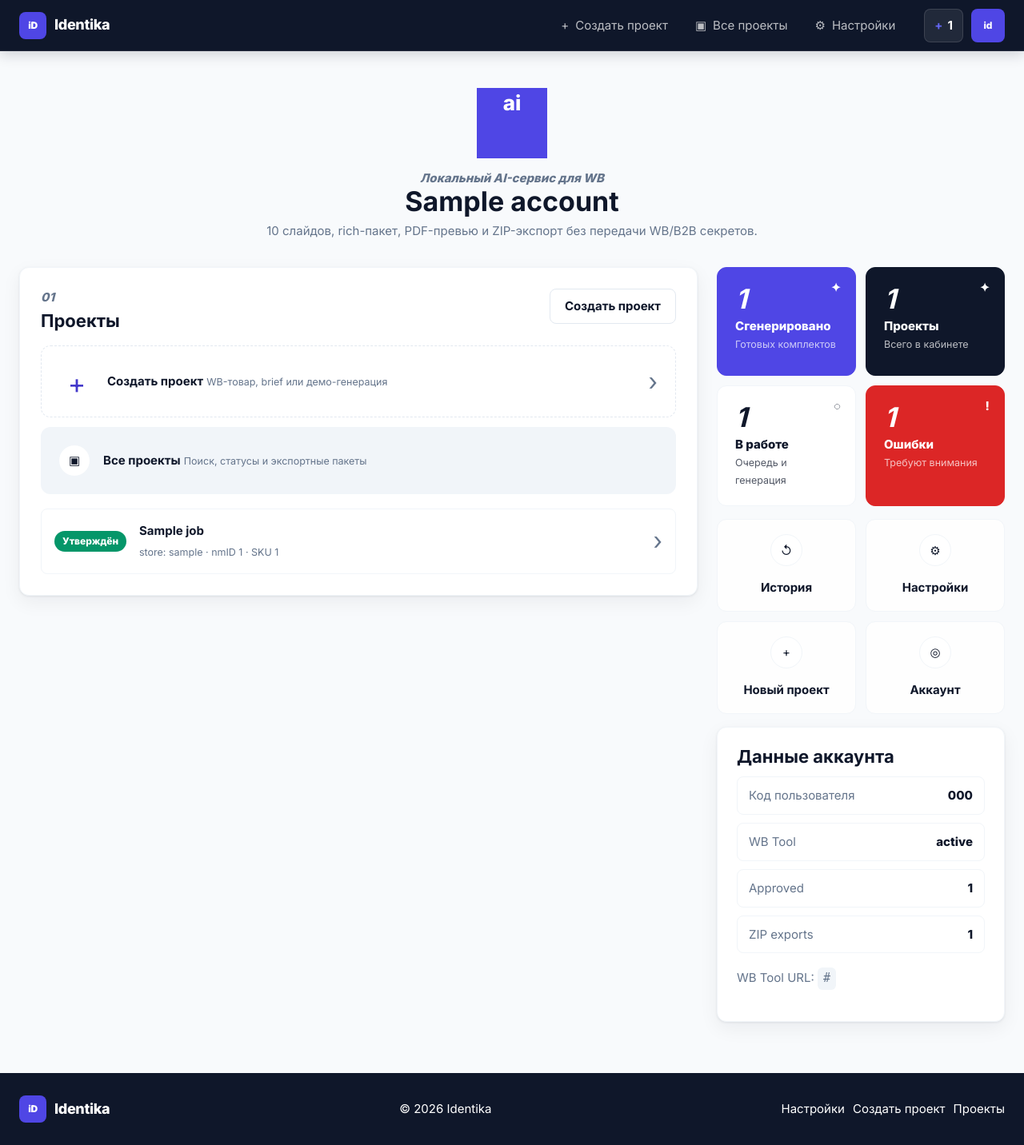
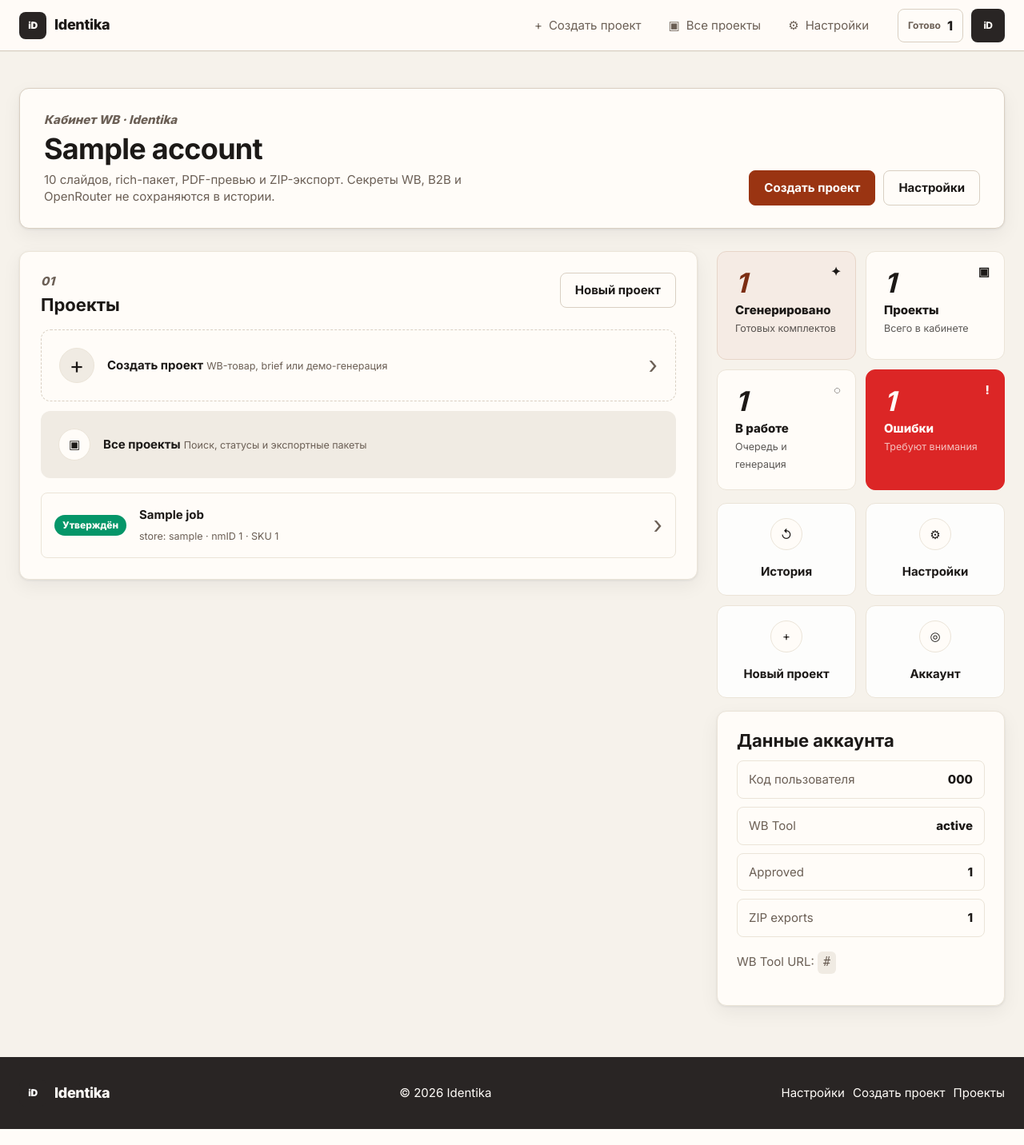
Before and after one commit to TuzVik-bot/identika-wb-ai, a FastAPI app: template app/identika/templates/index.html in a window 1280 px wide. Shown: the whole page at 80% size. Run offline with FastAPI, Linux system fonts and the light colour scheme; the template is opened without the code that fills it: most values are stand-ins (such as "Sample title", 1, 10 or a date in 2020).

Commit message:
Redesign dashboard cabinet with warm editorial UI.
Replace the blue AI hero block with a horizontal cabinet header, light topbar, and neutral metric cards so /identika/ shows an immediate visual change.

Co-authored-by: Cursor <cursoragent@cursor.com>

```diff
--- a/app/identika/static/app.css
+++ b/app/identika/static/app.css
@@ -1,17 +1,17 @@
 :root {
-  --bg: #f8fafc;
-  --surface: #ffffff;
-  --surface-soft: #f1f5f9;
-  --line: #f1f5f9;
-  --line-strong: #e2e8f0;
-  --text: #0f172a;
-  --text-soft: #64748b;
-  --text-faint: #94a3b8;
-  --accent: #4f46e5;
-  --accent-hover: #6366f1;
-  --accent-soft: #eef2ff;
-  --accent-strong: #4338ca;
-  --dark: #0f172a;
+  --bg: #f6f2eb;
+  --surface: #fffcf8;
+  --surface-soft: #f0ebe3;
+  --line: #ebe4d8;
+  --line-strong: #d9cfc2;
+  --text: #1c1917;
+  --text-soft: #6b5f55;
+  --text-faint: #9c8f84;
+  --accent: #9a3412;
+  --accent-hover: #c2410c;
+  --accent-soft: #f5ebe4;
+  --accent-strong: #7c2d12;
+  --dark: #292524;
   --danger: #dc2626;
   --success: #059669;
   --warning: #d97706;
@@ -81,9 +81,10 @@ strong {
   gap: 24px;
   min-height: 64px;
   padding: 0 max(var(--gutter), calc((100vw - var(--page-max)) / 2 + var(--gutter)));
-  background: var(--dark);
-  border-bottom: 1px solid rgba(255, 255, 255, 0.08);
-  box-shadow: 0 4px 16px rgba(15, 23, 42, 0.18);
+  background: rgba(255, 252, 248, 0.92);
+  border-bottom: 1px solid var(--line-strong);
+  box-shadow: 0 1px 0 rgba(28, 25, 23, 0.04);
+  backdrop-filter: blur(10px);
 }
 
 .topbar__brand,
@@ -92,7 +93,7 @@ strong {
   align-items: center;
   gap: 10px;
   min-width: 0;
-  color: #ffffff;
+  color: var(--text);
   font-size: 18px;
   font-weight: 800;
   font-style: normal;
@@ -109,8 +110,8 @@ strong {
   width: 34px;
   height: 34px;
   border-radius: 8px;
-  background: var(--accent);
-  color: #ffffff;
+  background: var(--dark);
+  color: var(--surface);
   font-size: 12px;
   font-weight: 900;
   letter-spacing: -0.04em;
@@ -155,50 +156,54 @@ strong {
   min-height: 38px;
   padding: 8px 12px;
   border-radius: 8px;
-  color: rgba(255, 255, 255, 0.72);
+  color: var(--text-soft);
   text-decoration: none;
   white-space: nowrap;
 }
 
 .topbar__link:hover,
 .topbar__link.is-active {
-  color: #ffffff;
-  background: rgba(79, 70, 229, 0.24);
-}
-
-.topbar__spark,
-.topbar__avatar {
+  color: var(--text);
+  background: var(--surface-soft);
+}
+
+.topbar__metric,
+.topbar__monogram {
   display: inline-flex;
   align-items: center;
   justify-content: center;
-  min-width: 42px;
   min-height: 42px;
   border-radius: 8px;
 }
 
-.topbar__spark {
-  gap: 6px;
+.topbar__metric {
+  gap: 8px;
   padding: 6px 12px;
-  background: rgba(255, 255, 255, 0.08);
-  border: 1px solid rgba(255, 255, 255, 0.12);
-  color: #ffffff;
+  background: var(--surface);
+  border: 1px solid var(--line-strong);
+  color: var(--text);
+}
+
+.topbar__metric-label {
+  color: var(--text-soft);
+  font-size: 12px;
   font-weight: 700;
 }
 
-.topbar__spark span {
-  color: var(--accent-hover);
-}
-
-.topbar__avatar,
-.profile-hero__avatar {
-  color: #ffffff;
-  background: var(--accent);
-  border: none;
-  box-shadow: none;
+.topbar__metric strong {
+  font-size: 16px;
+  font-weight: 800;
+  line-height: 1;
+}
+
+.topbar__monogram {
+  width: 42px;
+  min-width: 42px;
+  color: var(--surface);
+  background: var(--dark);
   font-size: 12px;
   font-weight: 800;
-  font-style: normal;
-  text-transform: lowercase;
+  letter-spacing: -0.04em;
 }
 
 .app-shell {
@@ -207,29 +212,45 @@ strong {
   padding: 46px var(--gutter) 64px;
 }
 
-.profile-hero {
-  display: grid;
-  justify-items: center;
-  gap: 14px;
-  margin-bottom: 34px;
-  text-align: center;
-}
-
-.profile-hero__avatar {
-  width: 88px;
-  height: 88px;
-  font-size: 26px;
-}
-
-.profile-hero h1,
+.cabinet-header {
+  display: flex;
+  flex-wrap: wrap;
+  align-items: flex-end;
+  justify-content: space-between;
+  gap: 20px 28px;
+  margin-bottom: 28px;
+  padding: 28px 30px;
+  background: var(--surface);
+  border: 1px solid var(--line-strong);
+  border-radius: var(--radius-xl);
+  box-shadow: var(--shadow-card);
+}
+
+.cabinet-header__main {
+  flex: 1 1 320px;
+  min-width: 0;
+}
+
+.cabinet-header__lede {
+  max-width: 58ch;
+  margin-bottom: 0;
+}
+
+.cabinet-header__cta {
+  display: flex;
+  flex-wrap: wrap;
+  gap: 10px;
+  flex: 0 0 auto;
+}
+
+.cabinet-header h1,
 .job-hero h1 {
   margin-bottom: 8px;
-  font-size: 34px;
+  font-size: clamp(28px, 4vw, 36px);
   line-height: 1.08;
-  letter-spacing: 0;
-}
-
-.profile-hero p,
+  letter-spacing: -0.02em;
+}
+
 .job-hero p {
   max-width: 660px;
   margin-bottom: 0;
@@ -335,21 +356,18 @@ button {
   text-decoration: none;
   white-space: normal;
   cursor: pointer;
-  transition: background 0.15s ease, border-color 0.15s ease, transform 0.15s ease;
-}
-
-.button:hover,
-button:hover {
-  transform: translateY(-1px);
-}
-
-.button--accent {
+  transition: background 0.15s ease, border-color 0.15s ease, color 0.15s ease;
+}
+
+.button--accent,
+.button--primary {
   color: #ffffff;
   background: var(--accent);
   border-color: var(--accent);
 }
 
-.button--accent:hover {
+.button--accent:hover,
+.button--primary:hover {
   background: var(--accent-hover);
   border-color: var(--accent-hover);
 }
@@ -451,8 +470,10 @@ button:disabled,
   width: 44px;
   height: 44px;
   border-radius: 999px;
-  color: var(--accent-strong);
-  font-size: 34px;
+  color: var(--text);
+  background: var(--surface-soft);
+  border: 1px solid var(--line);
+  font-size: 28px;
   font-weight: 300;
 }
 
@@ -490,7 +511,8 @@ button:disabled,
   padding: 16px;
   border: 1px solid var(--line);
   border-radius: var(--radius-md);
-  background: rgba(255, 255, 255, 0.8);
+  background: var(--surface);
+  transition: background 0.15s ease, border-color 0.15s ease;
 }
 
 .project-item strong,
@@ -585,16 +607,31 @@ button:disabled,
   right: 18px;
 }
 
+.metric-card--highlight {
+  background: var(--accent-soft);
+  border-color: #e7d5c8;
+}
+
+.metric-card--highlight strong {
+  color: var(--accent-strong);
+}
+
 .metric-card--accent {
-  color: #ffffff;
-  background: var(--accent);
-  border-color: var(--accent);
+  background: var(--accent-soft);
+  border-color: #e7d5c8;
+}
+
+.metric-card--accent strong {
+  color: var(--accent-strong);
 }
 
 .metric-card--dark {
-  color: var(--surface);
-  background: var(--dark);
-  border-color: var(--dark);
+  background: var(--surface-soft);
+  border-color: var(--line-strong);
+}
+
+.metric-card--dark strong {
+  color: var(--text);
 }
 
 .metric-card--danger {
--- a/app/identika/templates/base.html
+++ b/app/identika/templates/base.html
@@ -35,11 +35,13 @@
       </a>
     </nav>
     <div class="topbar__account" aria-label="Сводка аккаунта">
-      <span class="topbar__spark" aria-label="Сгенерировано проектов">
-        <span aria-hidden="true">+</span>
-        {% if stats is defined %}{{ stats.generated_count }}{% else %}AI{% endif %}
+      {% if stats is defined %}
+      <span class="topbar__metric" aria-label="Сгенерировано комплектов">
+        <span class="topbar__metric-label">Готово</span>
+        <strong>{{ stats.generated_count }}</strong>
       </span>
-      <span class="topbar__avatar" aria-hidden="true">id</span>
+      {% endif %}
+      <span class="topbar__monogram" aria-hidden="true">iD</span>
     </div>
   </header>
 
--- a/app/identika/templates/index.html
+++ b/app/identika/templates/index.html
@@ -1,15 +1,19 @@
 {% extends "base.html" %}
 
-
 {% block content %}
-<section class="profile-hero" aria-labelledby="dashboard-title">
-  <div class="profile-hero__avatar" aria-hidden="true">ai</div>
-  <div>
-    <p class="eyebrow">Локальный AI-сервис для WB</p>
+<header class="cabinet-header" aria-labelledby="dashboard-title">
+  <div class="cabinet-header__main">
+    <p class="eyebrow">Кабинет WB · Identika</p>
     <h1 id="dashboard-title">{{ account.name }}</h1>
-    <p class="text-muted">10 слайдов, rich-пакет, PDF-превью и ZIP-экспорт без передачи WB/B2B секретов.</p>
+    <p class="cabinet-header__lede text-muted">
+      10 слайдов, rich-пакет, PDF-превью и ZIP-экспорт. Секреты WB, B2B и OpenRouter не сохраняются в истории.
+    </p>
   </div>
-</section>
+  <div class="cabinet-header__cta">
+    <a class="button button--primary" href="{{ base_path }}/create">Создать проект</a>
+    <a class="button button--ghost" href="{{ base_path }}/settings">Настройки</a>
+  </div>
+</header>
 
 <section class="dashboard-grid">
   <div class="main-column">
@@ -19,7 +23,7 @@
           <p class="eyebrow">01</p>
           <h2 id="projects-title">Проекты</h2>
         </div>
-        <a class="button button--ghost" href="{{ base_path }}/create">Создать проект</a>
+        <a class="button button--ghost" href="{{ base_path }}/create">Новый проект</a>
       </div>
 
       <div class="project-actions">
@@ -64,14 +68,14 @@
 
   <aside class="side-column" aria-label="Сводка сервиса">
     <div class="metric-grid">
-      <article class="metric-card metric-card--accent">
+      <article class="metric-card metric-card--highlight">
         <span class="metric-card__mark" aria-hidden="true">✦</span>
         <strong>{{ stats.generated_count }}</strong>
         <span>Сгенерировано</span>
         <small>Готовых комплектов</small>
       </article>
-      <article class="metric-card metric-card--dark">
-        <span class="metric-card__mark" aria-hidden="true">✦</span>
+      <article class="metric-card">
+        <span class="metric-card__mark" aria-hidden="true">▣</span>
         <strong>{{ stats.total_jobs }}</strong>
         <span>Проекты</span>
         <small>Всего в кабинете</small>
```
Also changed, not shown: other parts of app/identika/static/app.css (+20 -15 lines), tests/test_rebrand_settings.py (+10 -0 lines), tests/test_subpath_static.py (+1 -1 lines).
